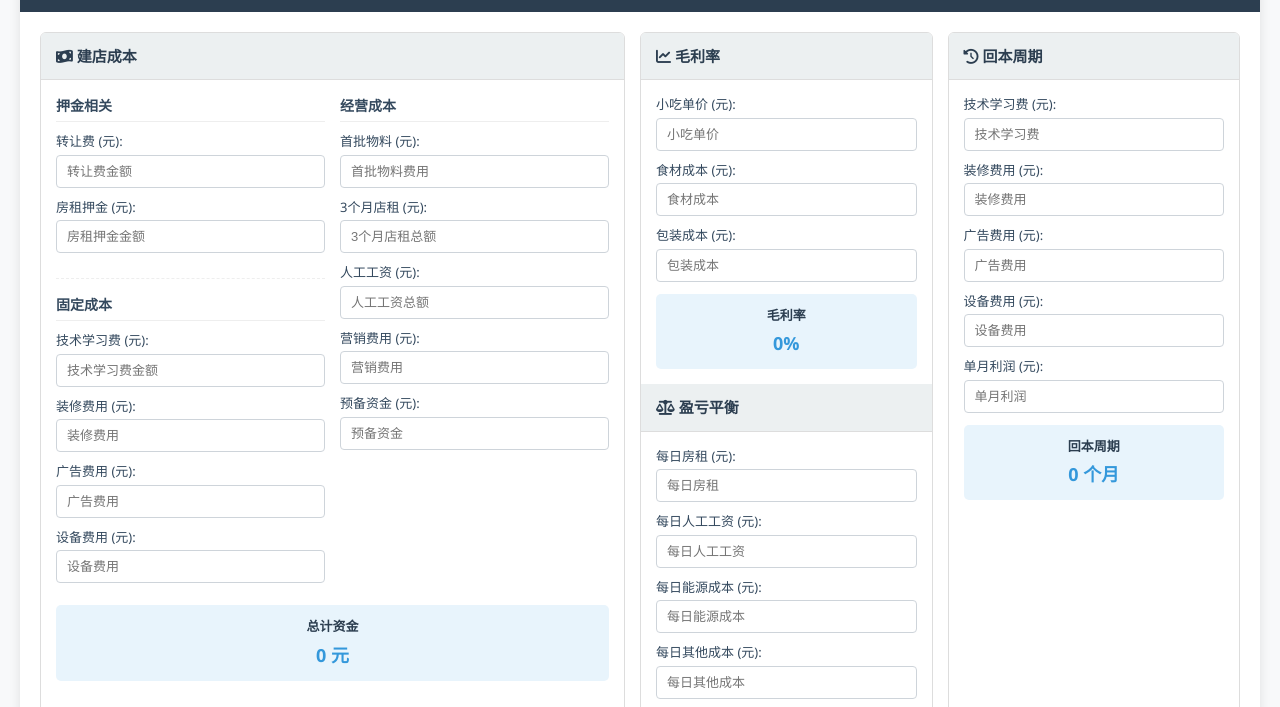
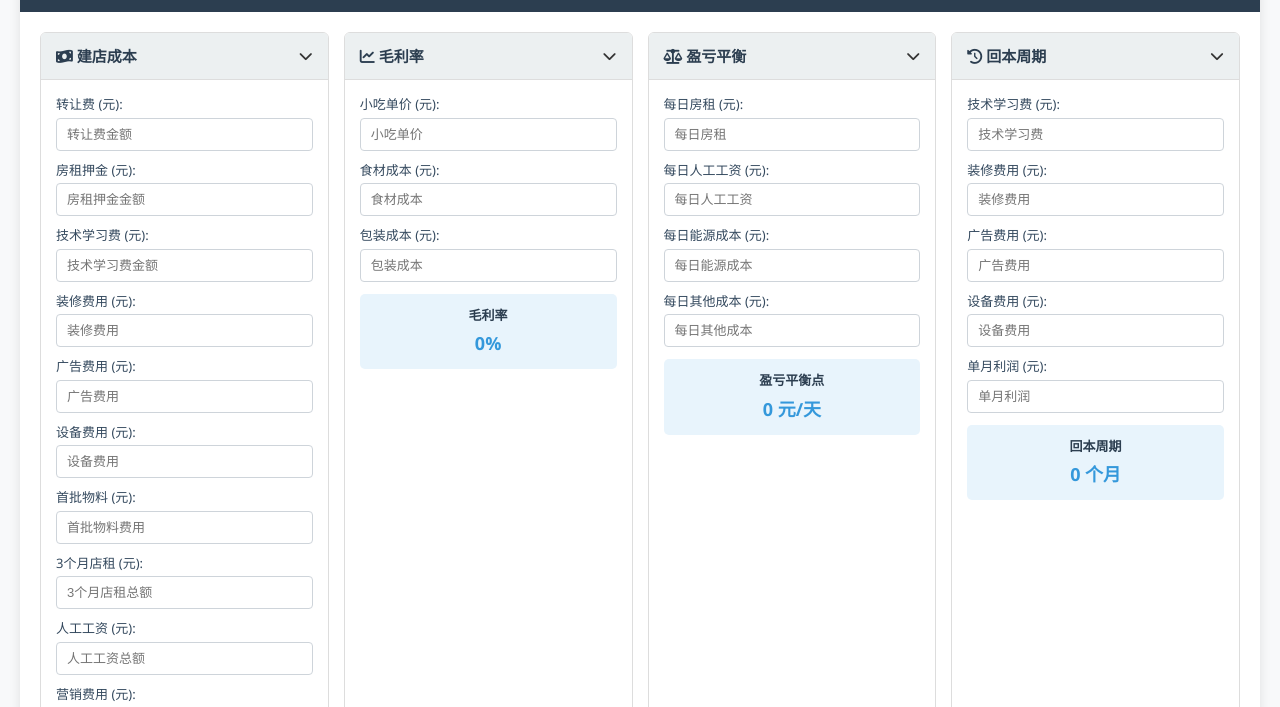
Before and after one commit to jerain666/can-yin, a website: page index.html in a window 1280 px wide. Shown: the part 93-800 px from the top of the page. Drawn offline with Linux system fonts and the light colour scheme.

Commit message:
Update index.html

```diff
--- a/index.html
+++ b/index.html
@@ -61,53 +61,50 @@
             font-size: 13px;
         }
 
-        .calculator-layout {
+        .calculator-grid {
             display: grid;
-            grid-template-columns: 2fr 1fr 1fr;
+            grid-template-columns: repeat(2, 1fr);
             gap: 15px;
             padding: 20px;
         }
 
-        @media (max-width: 992px) {
-            .calculator-layout {
+        @media (min-width: 1200px) {
+            .calculator-grid {
+                grid-template-columns: repeat(4, 1fr);
+            }
+        }
+
+        @media (max-width: 768px) {
+            .calculator-grid {
                 grid-template-columns: 1fr;
             }
         }
 
-        .calc-section {
+        .calc-card {
             background: white;
             border: 1px solid var(--card-border);
             border-radius: 6px;
             overflow: hidden;
         }
 
-        .section-header {
+        .card-header {
             background: var(--light);
             padding: 12px 15px;
+            cursor: pointer;
+            display: flex;
+            justify-content: space-between;
+            align-items: center;
             border-bottom: 1px solid var(--card-border);
         }
 
-        .section-header h2 {
+        .card-header h2 {
             font-size: 15px;
             color: var(--secondary);
             margin: 0;
         }
 
-        .section-content {
+        .card-content {
             padding: 15px;
-        }
-
-        /* 建店成本的双列布局 */
-        .cost-grid {
-            display: grid;
-            grid-template-columns: 1fr 1fr;
-            gap: 15px;
-        }
-
-        @media (max-width: 576px) {
-            .cost-grid {
-                grid-template-columns: 1fr;
-            }
         }
 
         .input-group {
@@ -245,24 +242,16 @@
             border-top: 1px solid #dee2e6;
         }
 
-        .sub-section {
-            margin-bottom: 15px;
-            padding-bottom: 15px;
-            border-bottom: 1px dashed #eee;
+        .collapsed .card-content {
+            display: none;
         }
 
-        .sub-section:last-child {
-            border-bottom: none;
-            margin-bottom: 0;
-            padding-bottom: 0;
+        .card-icon {
+            transition: transform 0.3s;
         }
 
-        .sub-section h3 {
-            font-size: 14px;
-            color: var(--dark);
-            margin-bottom: 10px;
-            padding-bottom: 5px;
-            border-bottom: 1px solid #eee;
+        .collapsed .card-icon {
+            transform: rotate(-90deg);
         }
     </style>
 </head>
@@ -273,18 +262,14 @@
             <p>轻松计算您的开店成本、盈利能力和回本周期</p>
         </header>
 
-        <div class="calculator-layout">
-            <!-- 建店成本部分 - 双列 -->
-            <div class="calc-section">
-                <div class="section-header">
+        <div class="calculator-grid">
+            <!-- 建店成本部分 -->
+            <div class="calc-card">
+                <div class="card-header" onclick="toggleCard(this.parentNode)">
                     <h2><i class="fas fa-money-bill-wave"></i> 建店成本</h2>
+                    <span class="card-icon"><i class="fas fa-chevron-down"></i></span>
                 </div>
-                <div class="section-content">
-                    <div class="cost-grid">
-                        <!-- 左列 -->
-                        <div>
-                            <div class="sub-section">
-                                <h3>押金相关</h3>
+                <div class="card-content">
                     <div class="input-group">
                         <label for="transferFee">转让费 (元):</label>
                         <input type="number" id="transferFee" placeholder="转让费金额">
@@ -293,10 +278,6 @@
                         <label for="rentDeposit">房租押金 (元):</label>
                         <input type="number" id="rentDeposit" placeholder="房租押金金额">
                     </div>
-                            </div>
-
-                            <div class="sub-section">
-                                <h3>固定成本</h3>
                     <div class="input-group">
                         <label for="techFee">技术学习费 (元):</label>
                         <input type="number" id="techFee" placeholder="技术学习费金额">
@@ -313,13 +294,6 @@
                         <label for="equipment">设备费用 (元):</label>
                         <input type="number" id="equipment" placeholder="设备费用">
                     </div>
-                            </div>
-                        </div>
-
-                        <!-- 右列 -->
-                        <div>
-                            <div class="sub-section">
-                                <h3>经营成本</h3>
                     <div class="input-group">
                         <label for="material">首批物料 (元):</label>
                         <input type="number" id="material" placeholder="首批物料费用">
@@ -340,9 +314,6 @@
                         <label for="reserve">预备资金 (元):</label>
                         <input type="number" id="reserve" placeholder="预备资金">
                     </div>
-                            </div>
-                        </div>
-                    </div>
 
                     <div class="result-box">
                         <h4>总计资金</h4>
@@ -351,13 +322,13 @@
                 </div>
             </div>
 
-            <!-- 中间列 - 毛利率和盈亏平衡 -->
-            <div class="calc-section">
-                <!-- 毛利率部分 -->
-                <div class="section-header">
+            <!-- 毛利率计算部分 -->
+            <div class="calc-card">
+                <div class="card-header" onclick="toggleCard(this.parentNode)">
                     <h2><i class="fas fa-chart-line"></i> 毛利率</h2>
+                    <span class="card-icon"><i class="fas fa-chevron-down"></i></span>
                 </div>
-                <div class="section-content">
+                <div class="card-content">
                     <div class="input-group">
                         <label for="snackPrice">小吃单价 (元):</label>
                         <input type="number" id="snackPrice" placeholder="小吃单价">
@@ -376,12 +347,15 @@
                         <div class="result-value" id="profitMargin">0%</div>
                     </div>
                 </div>
+            </div>
 
-                <!-- 盈亏平衡部分 -->
-                <div class="section-header">
+            <!-- 盈亏平衡点计算部分 -->
+            <div class="calc-card">
+                <div class="card-header" onclick="toggleCard(this.parentNode)">
                     <h2><i class="fas fa-balance-scale"></i> 盈亏平衡</h2>
+                    <span class="card-icon"><i class="fas fa-chevron-down"></i></span>
                 </div>
-                <div class="section-content">
+                <div class="card-content">
                     <div class="input-group">
                         <label for="dailyRent">每日房租 (元):</label>
                         <input type="number" id="dailyRent" placeholder="每日房租">
@@ -406,12 +380,13 @@
                 </div>
             </div>
 
-            <!-- 回本周期部分 -->
-            <div class="calc-section">
-                <div class="section-header">
+            <!-- 回本周期计算部分 -->
+            <div class="calc-card">
+                <div class="card-header" onclick="toggleCard(this.parentNode)">
                     <h2><i class="fas fa-history"></i> 回本周期</h2>
+                    <span class="card-icon"><i class="fas fa-chevron-down"></i></span>
                 </div>
-                <div class="section-content">
+                <div class="card-content">
                     <div class="input-group">
                         <label for="fixedTechFee">技术学习费 (元):</label>
                         <input type="number" id="fixedTechFee" placeholder="技术学习费">
@@ -475,6 +450,17 @@
 
     <script>
         document.addEventListener('DOMContentLoaded', function() {
+            // 折叠面板功能
+            window.toggleCard = function(card) {
+                card.classList.toggle('collapsed');
+            };
+
+            // 默认展开所有卡片
+            const cards = document.querySelectorAll('.calc-card');
+            cards.forEach(card => {
+                card.classList.remove('collapsed');
+            });
+
             // 计算按钮
             const calculateBtn = document.getElementById('calculateBtn');
             calculateBtn.addEventListener('click', function() {
```
Lines whose indentation alone changed are shown as unchanged.
